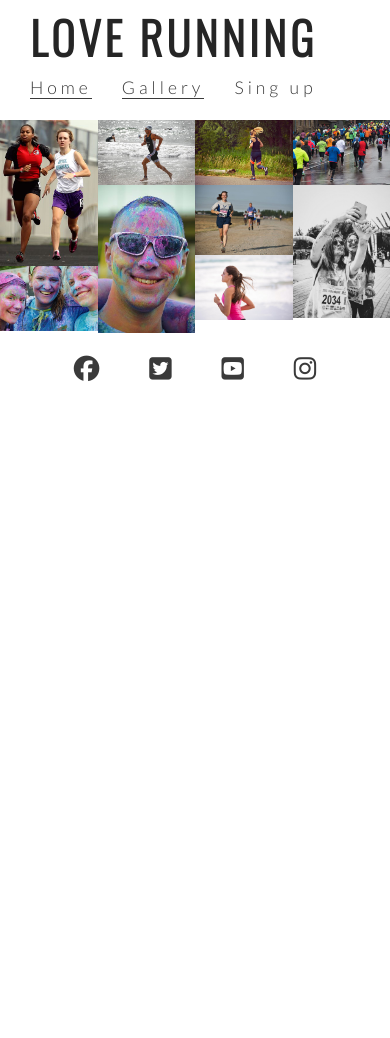
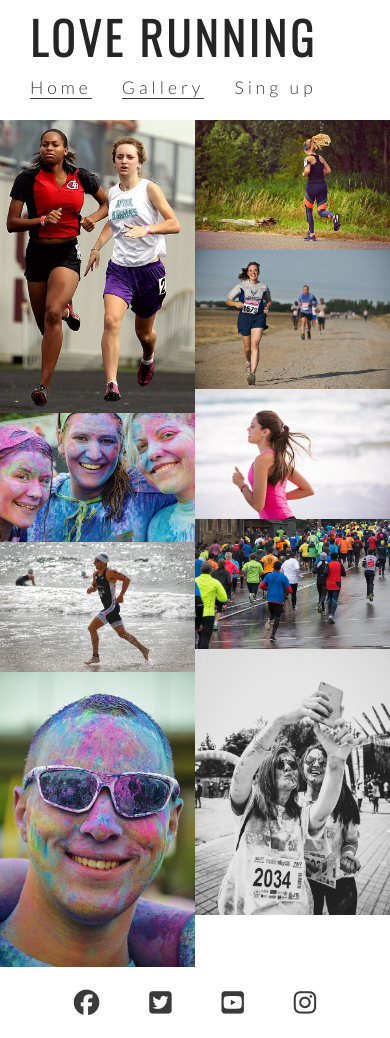
Before and after one commit to Cesargarciajr/love-running, a plain HTML site: page gallery.html in a window 390 px wide. Before the commit the page ends 844 px from the top, so only its background shows below. Drawn offline with nearby package versions, Linux system fonts and the light colour scheme.

Commit message:
Style galleri

```diff
--- a/assets/css/style.css
+++ b/assets/css/style.css
@@ -324,4 +324,16 @@ footer {
         text-align: center;
         padding: 20px;
     }
+
+    #photos {
+        column-count: 3;
+    }
 }
+
+/* For small screens sizes 800px and down */
+
+@media screen and (max-width: 800px) {
+    #photos {
+        column-count: 2;
+    }
+}
```
